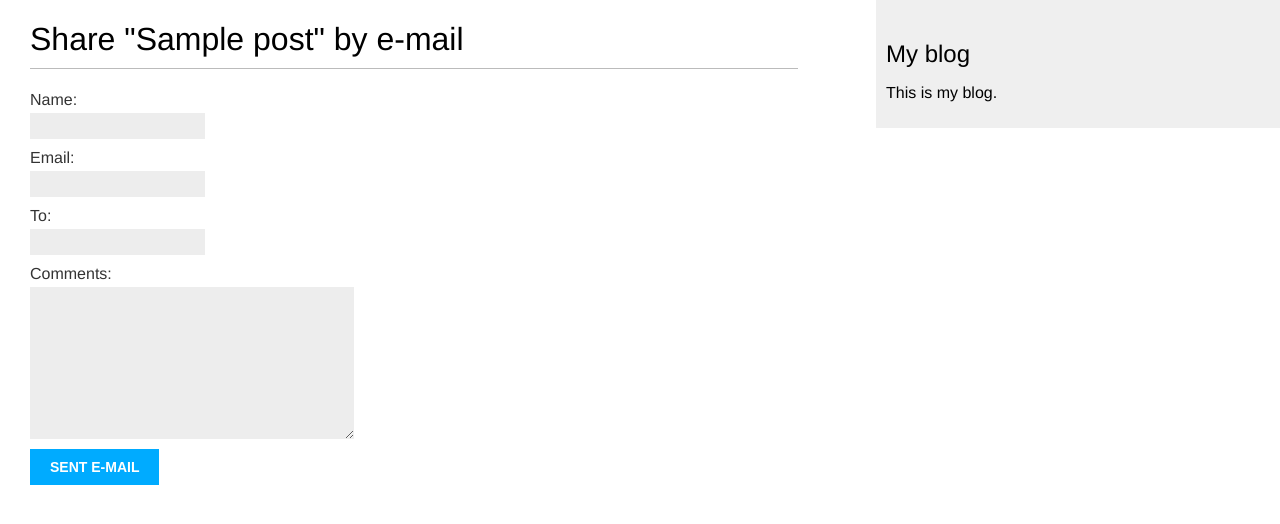
After one commit to alomia/django-blog, a Django app: template templates/post_share.html in a window 1280 px wide. The commit adds this page. Shown: the top 524 px of the page. Run offline with Django 4.2, Linux system fonts and the light colour scheme; the template is opened without the code that fills it: values that come from a table or form of the project are taken from there, others are empty; tables that the repository leaves empty hold one stand-in row (values such as "Sample post"); parts of the project's set-up code (start-up, migrations or seed data) failed here and were passed over.

Commit message:
rendering forms in templates

```diff
--- a/apps/blog/views.py
+++ b/apps/blog/views.py
@@ -40,7 +40,7 @@ def post_share(request, post_id):
     post = get_object_or_404(Post, id=post_id, status=Post.Status.PUBLISHED)
     sent = False
 
-    if request.methos == "POST":
+    if request.method == "POST":
         # Form was submitted
         form = EmailPostForm(request.POST)
         if form.is_valid():
--- a/templates/post_detail.html
+++ b/templates/post_detail.html
@@ -8,4 +8,9 @@
   Published {{ post.publish }} by {{ post.author }}
   </p>
   {{ post.body|linebreaks }}
+  <p>
+    <a href="{% url "blog:post_share" post.id %}">
+      Share this post
+    </a>
+  </p>
 {% endblock %}
--- /dev/null
+++ b/templates/post_share.html
@@ -0,0 +1,19 @@
+{% extends "_base.html" %}
+
+{% block title %}Share a post{% endblock title %}
+
+{% block content %}
+  {% if sent %}
+    <h1>E-mail successfully sent</h1>
+    <p>
+      "{{ post.title }} was successfully sent to {{  form.cleaned_data.to }}".
+    </p>
+  {% else %}
+    <h1>Share "{{ post.title }}" by e-mail</h1>
+    <form method="post">
+      {{ form.as_p }}
+      {% csrf_token %}
+      <input type="submit" value="Sent e-mail">
+    </form>
+  {% endif %}
+{% endblock content %}
```
